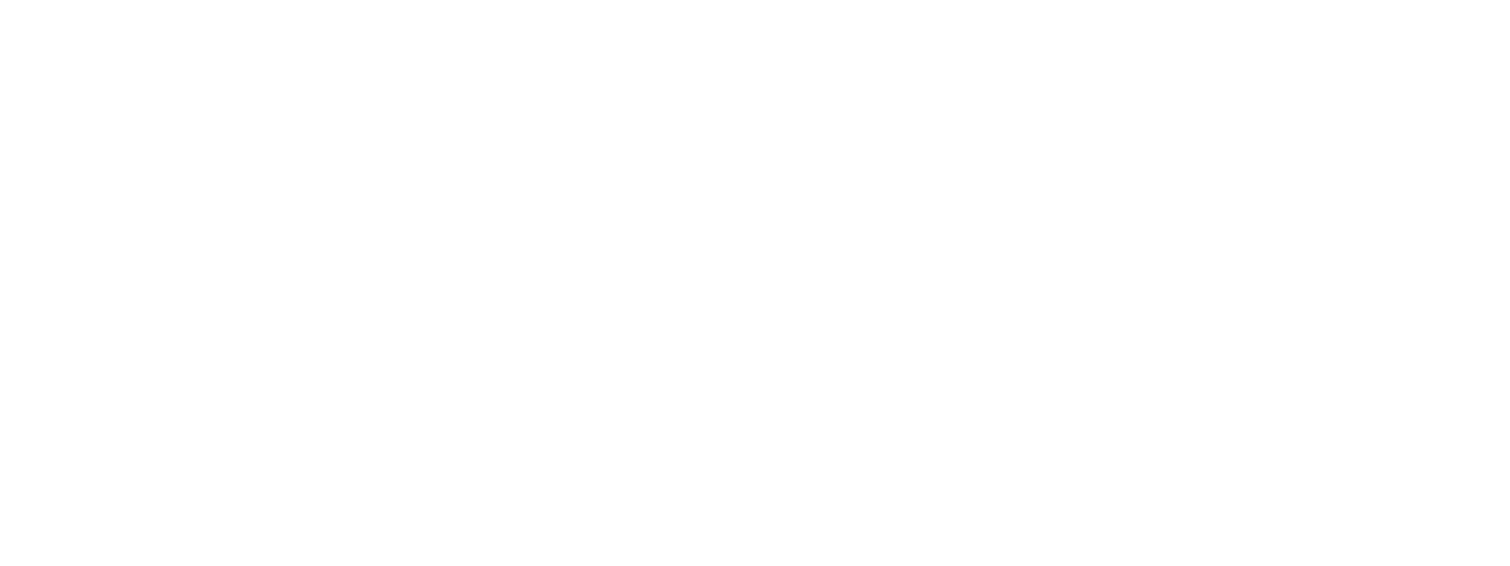
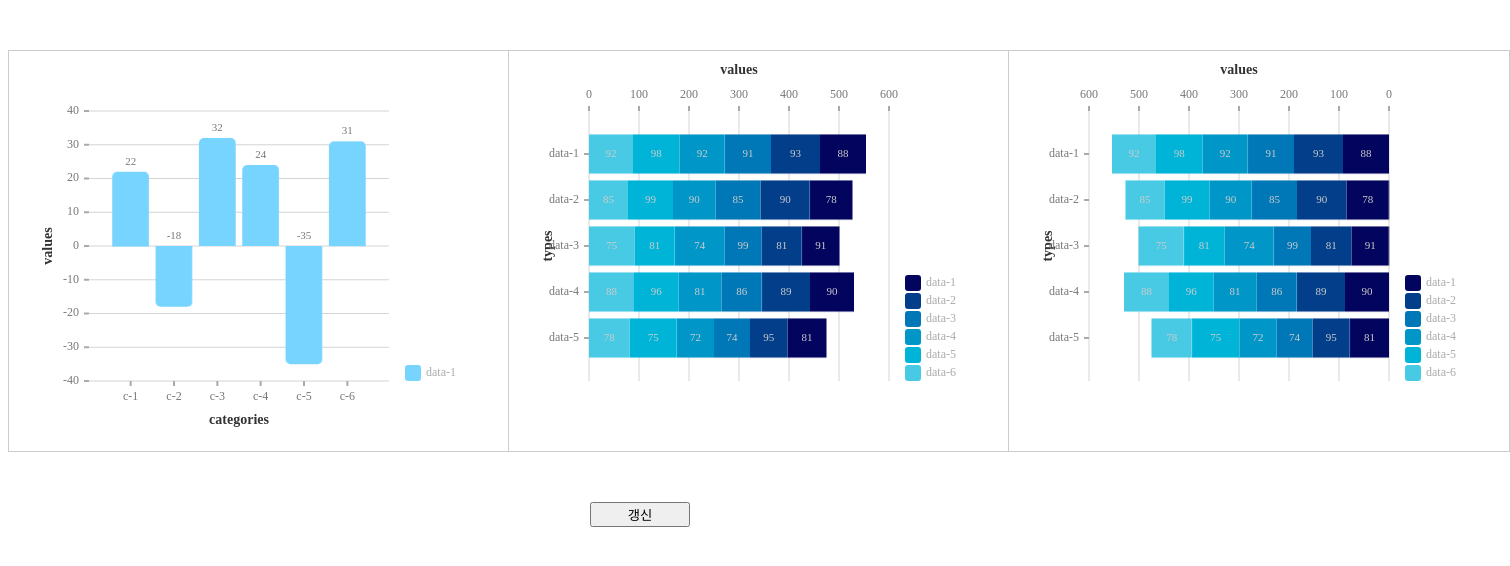
Before and after one commit to sdh20282/jetty-chart, a React (Create React App) app: page / in a window 1280 px wide. Shown: the top 566 px of the page, 1510 px wide, since content can reach past the window. Built offline with nearby package versions, Linux system fonts and the light colour scheme.

Commit message:
Fix : grid line에서 애니메이션 미 적용 시 위치가 정상적으로 잡히지 않던 문제 수정

```diff
--- a/src/App.jsx
+++ b/src/App.jsx
@@ -1,6 +1,137 @@
+import { useState, useEffect } from "react";
+import { NormalBar, StackedBar } from "./jetty-chart/src/bars/bars";
+
+const counts = [5, 6, 7];
+
 function App() {
+  const [data, setData] = useState([]);
+  const [data2, setData2] = useState([]);
+  const [state, setState] = useState(1);
+
+  useEffect(() => {
+    const arr = [];
+
+    for (let index = 0; index < counts[Math.floor(Math.random() * counts.length)]; index++) {
+      arr.push({
+        value: Math.floor(Math.random() * 90) - 50,
+        label: "c-" + (index + 1)
+      });
+    }
+
+    setData(arr);
+
+    const arr2 = [];
+
+    for (let idx = 0; idx < counts[Math.floor(Math.random() * counts.length)]; idx++) {
+      const temp = [];
+
+      for (let index = 0; index < 6; index++) {
+        temp.push(Math.floor(Math.random() * 30) + 70);
+      }
+
+      arr2.push({
+        value: temp,
+        label: "data-" + (idx + 1)
+      });
+    }
+
+    setData2(arr2);
+  }, [state]);
+
   return (
-    <div>
+    <div
+      style={{
+        width: "100%",
+        display: "flex",
+        flexDirection: "column",
+        gap: "50px",
+        marginTop: "50px"
+      }}
+    >
+      <div
+        style={{
+          margin: "0 auto",
+          display: "grid",
+          gridTemplateColumns: "500px 500px 500px",
+          gap: "0"
+        }}
+      >
+        {/* <StackedBar
+          data={data2}
+          keys={["data-1", "data-2", "data-3", "data-4", "data-5", "data-6"]}
+          xLegend={"types"}
+          yLegend={"values"}
+          normalSettings={{ colorPalette: ["#03045e", "#023e8a", "#0077b6", "#0096c7", "#00b4d8", "#48cae4", "#90e0ef", "#caf0f8"] }}
+        />
+        <StackedBar
+          data={data2}
+          keys={["data-1", "data-2", "data-3", "data-4", "data-5", "data-6"]}
+          xLegend={"types"}
+          yLegend={"values"}
+          normalSettings={{ colorPalette: ["#03045e", "#023e8a", "#0077b6", "#0096c7", "#00b4d8", "#48cae4", "#90e0ef", "#caf0f8"], reverse: true }}
+        /> */}
+        <NormalBar
+          data={data}
+          keys={["data-1"]}
+          xLegend={"categories"}
+          yLegend={"values"}
+          normalSettings={{ colorPalette: ["#77d4ff", "#F1948A", "#82E0AA", "#D7BDE2"], reverse: false, horizontal: false }}
+        />
+        <StackedBar
+          data={data2}
+          keys={["data-1", "data-2", "data-3", "data-4", "data-5", "data-6"]}
+          xLegend={"types"}
+          yLegend={"values"}
+          normalSettings={{
+            colorPalette: ["#03045e", "#023e8a", "#0077b6", "#0096c7", "#00b4d8", "#48cae4", "#90e0ef", "#caf0f8"],
+            horizontal: true
+          }}
+        />
+        <StackedBar
+          data={data2}
+          keys={["data-1", "data-2", "data-3", "data-4", "data-5", "data-6"]}
+          xLegend={"types"}
+          yLegend={"values"}
+          normalSettings={{
+            colorPalette: ["#03045e", "#023e8a", "#0077b6", "#0096c7", "#00b4d8", "#48cae4", "#90e0ef", "#caf0f8"],
+            horizontal: true,
+            reverse: true
+          }}
+        />
+        {/* <NormalBar
+          data={data}
+          keys={["data-1"]}
+          xLegend={"categories"}
+          yLegend={"values"}
+          normalSettings={{ colorPalette: ["#77d4ff", "#F1948A", "#82E0AA", "#D7BDE2"], reverse: true, horizontal: true }}
+        />
+        <NormalBar
+          data={data}
+          keys={["data-1"]}
+          xLegend={"categories"}
+          yLegend={"values"}
+          normalSettings={{ colorPalette: ["#77d4ff", "#F1948A", "#82E0AA", "#D7BDE2"], reverse: false, horizontal: false }}
+        />
+        <NormalBar
+          data={data}
+          keys={["data-1"]}
+          xLegend={"categories"}
+          yLegend={"values"}
+          normalSettings={{ colorPalette: ["#77d4ff", "#F1948A", "#82E0AA", "#D7BDE2"], reverse: true, horizontal: false }}
+        /> */}
+      </div>
+
+      <button
+        style={{
+          width: "100px",
+          margin: "0 auto"
+        }}
+        onClick={() => {
+          setState((state) => 1 - state);
+        }}
+      >
+        갱신
+      </button>
     </div>
   );
 }
--- a/src/jetty-chart/src/components/x-axis/draw-x-axis-grid-line.js
+++ b/src/jetty-chart/src/components/x-axis/draw-x-axis-grid-line.js
@@ -29,7 +29,7 @@
       let linePath = "";
 
       if (lineDash) {
-        let path = horizontal ? `M 0,${location - translate} ` : `M ${location - translate},0 `;
+        let path = horizontal ? `M 0,${location - (useAnimation ? translate : 0)} ` : `M ${location - (useAnimation ? translate : 0)},0 `;
         let pathLength = 0;
 
         while (pathLength < height) {
@@ -48,11 +48,11 @@
       } else {
         linePath = horizontal
           ? `
-        M 0,${location - translate}
+        M 0,${location - (useAnimation ? translate : 0)}
         h ${height}
       `
           : `
-        M ${location - translate},0
+        M ${location - (useAnimation ? translate : 0)},0
         v ${height}
       `;
       }
--- a/src/jetty-chart/src/components/y-axis/draw-y-axis-grid-line.js
+++ b/src/jetty-chart/src/components/y-axis/draw-y-axis-grid-line.js
@@ -66,7 +66,7 @@
         let linePath = "";
 
         if (lineDash) {
-          let path = horizontal ? `M ${location - translate},0 ` : `M 0,${location - translate} `;
+          let path = horizontal ? `M ${location - (useAnimation ? translate : 0)},0 ` : `M 0,${location - (useAnimation ? translate : 0)} `;
           let pathLength = 0;
 
           while (pathLength < width) {
@@ -85,11 +85,11 @@
         } else {
           linePath = horizontal
             ? `
-            M ${location - translate},0
+            M ${location - (useAnimation ? translate : 0)},0
             v ${width}
           `
             : `
-            M 0,${location - translate}
+            M 0,${location - (useAnimation ? translate : 0)}
             h ${width}
           `;
         }
```
Also changed, not shown: .eslintrc.json.
